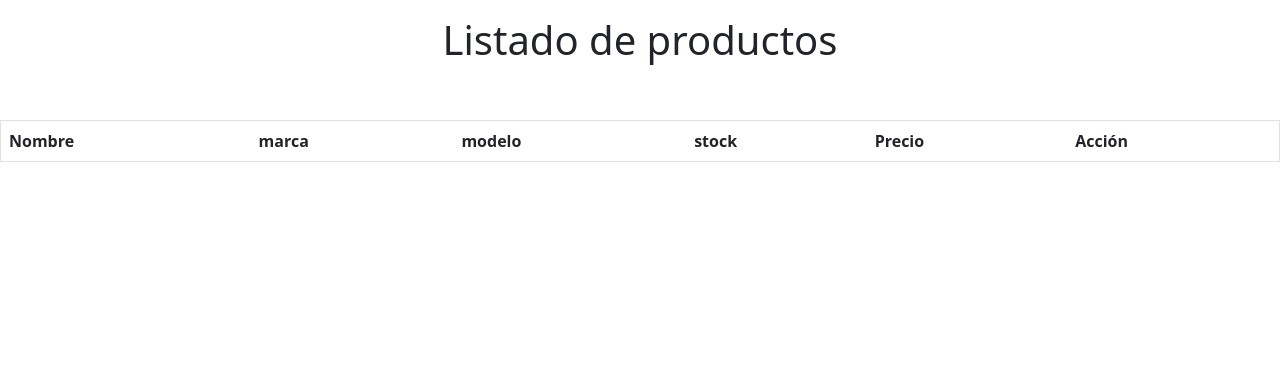
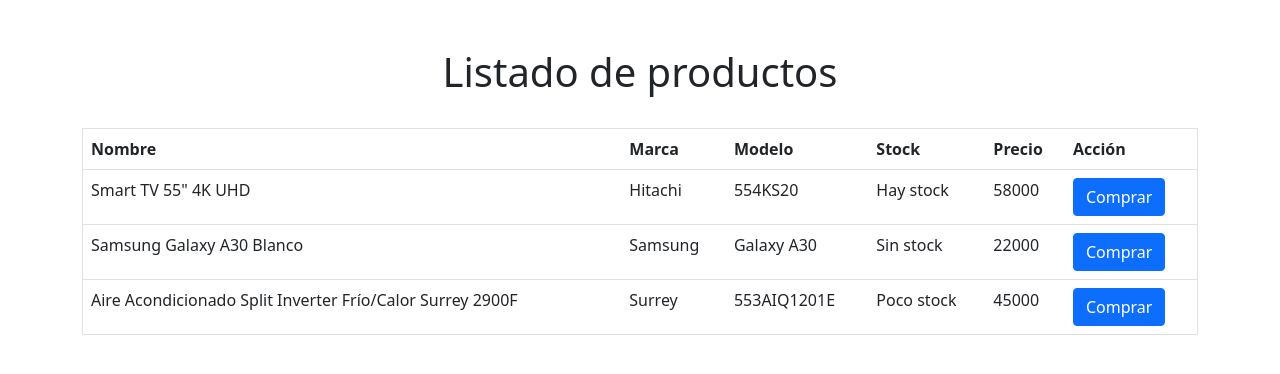
Before and after one commit to tamara-o1995/php, a PHP site: page /listado_productos.php in a window 1280 px wide. Shown: the top 374 px of the page. Run offline with PHP 8.4, Linux system fonts and the light colour scheme; lists and menus that the app fills with data are empty.

Commit message:
listado_productos & arreglos en ficha-personal

```diff
--- a/listado_productos.php
+++ b/listado_productos.php
@@ -1,18 +1,21 @@
 <?php
 $aProductos = array();
-$aProductos[] = array("nombre" => "Smart TV 55\" 4K UHD",
+$aProductos[0] = array(
+    "nombre" => "Smart TV 55\" 4K UHD",
     "marca" => "Hitachi",
     "modelo" => "554KS20",
     "stock" => 60,
     "precio" => 58000
 );
-$aProductos[] = array("nombre" => "Samsung Galaxy A30 Blanco",
+$aProductos[1] = array(
+    "nombre" => "Samsung Galaxy A30 Blanco",
     "marca" => "Samsung",
     "modelo" => "Galaxy A30",
     "stock" => 0,
     "precio" => 22000
 );
-$aProductos[] = array("nombre" => "Aire Acondicionado Split Inverter Frío/Calor Surrey 2900F",
+$aProductos[2] = array(
+    "nombre" => "Aire Acondicionado Split Inverter Frío/Calor Surrey 2900F",
     "marca" => "Surrey",
     "modelo" => "553AIQ1201E",
     "stock" => 5,
@@ -22,6 +25,7 @@ $aProductos[] = array("nombre" => "Aire Acondicionado Split Inverter Frío/Calor
 
 <!DOCTYPE html>
 <html lang="es">
+
 <head>
     <meta charset="UTF-8">
     <meta http-equiv="X-UA-Compatible" content="IE=edge">
@@ -29,30 +33,51 @@ $aProductos[] = array("nombre" => "Aire Acondicionado Split Inverter Frío/Calor
     <title>Listado de Productos</title>
     <link href="https://cdn.jsdelivr.net/npm/bootstrap@5.0.0-beta2/dist/css/bootstrap.min.css" rel="stylesheet" integrity="sha384-BmbxuPwQa2lc/FVzBcNJ7UAyJxM6wuqIj61tLrc4wSX0szH/Ev+nYRRuWlolflfl" crossorigin="anonymous">
 </head>
+
 <body>
-<div class="container">
+    <div class="container mt-5">
         <div class="row">
-        <div class="col-12 pt-3 pb-5 text-center">
+            <div class="col-12 text-center mb-4">
                 <h1>Listado de productos</h1>
             </div>
         </div>
-</div>
-<div></div>
         <table class="table table-hover border">
             <tr>
                 <th>Nombre</th>
-        <th>marca</th>
-        <th>modelo</th>
-        <th>stock</th>
+                <th>Marca</th>
+                <th>Modelo</th>
+                <th>Stock</th>
                 <th>Precio</th>
                 <th>Acción</th>
             </tr>
 
             <tr>
+                <td><?php echo $aProductos[0]["nombre"]; ?></td>
+                <td><?php echo $aProductos[0]["marca"]; ?></td>
+                <td><?php echo $aProductos[0]["modelo"]; ?></td>
+                <td><?php echo $aProductos[0]["stock"] == 0 ? "Sin stock" : ($aProductos[0]["stock"] >= 1 && $aProductos[0]["stock"] <= 10 ? "Poco stock" : "Hay stock") ?></td>
+                <td><?php echo $aProductos[0]["precio"]; ?></td>
+                <td><button class="btn btn-primary">Comprar</button></td>
+            </tr>
+            <tr>
+                <td><?php echo $aProductos[1]["nombre"]; ?></td>
+                <td><?php echo $aProductos[1]["marca"]; ?></td>
+                <td><?php echo $aProductos[1]["modelo"]; ?></td>
+                <td><?php echo $aProductos[1]["stock"] == 0 ? "Sin stock" : ($aProductos[1]["stock"] >= 1 && $aProductos[1]["stock"] <= 10 ? "Poco stock" : "Hay stock") ?></td>
+                <td><?php echo $aProductos[1]["precio"]; ?></td>
+                <td><button class="btn btn-primary">Comprar</button></td>
+            </tr>
+            <tr>
+                <td><?php echo $aProductos[2]["nombre"]; ?></td>
+                <td><?php echo $aProductos[2]["marca"]; ?></td>
+                <td><?php echo $aProductos[2]["modelo"]; ?></td>
+                <td><?php echo $aProductos[2]["stock"] == 0 ? "Sin stock" : ($aProductos[2]["stock"] >= 1 && $aProductos[2]["stock"] <= 10 ? "Poco stock" : "Hay stock") ?></td>
+                <td><?php echo $aProductos[2]["precio"]; ?></td>
+                <td><button class="btn btn-primary">Comprar</button></td>
+            </tr>
+        </table>
+    </div>
 
+</body>
 
-</tr>
-
-</table>
-</body>
 </html>
```
Also changed, not shown: ficha-personal.php (+6 -2 lines). Lines whose indentation alone changed are shown as unchanged.
